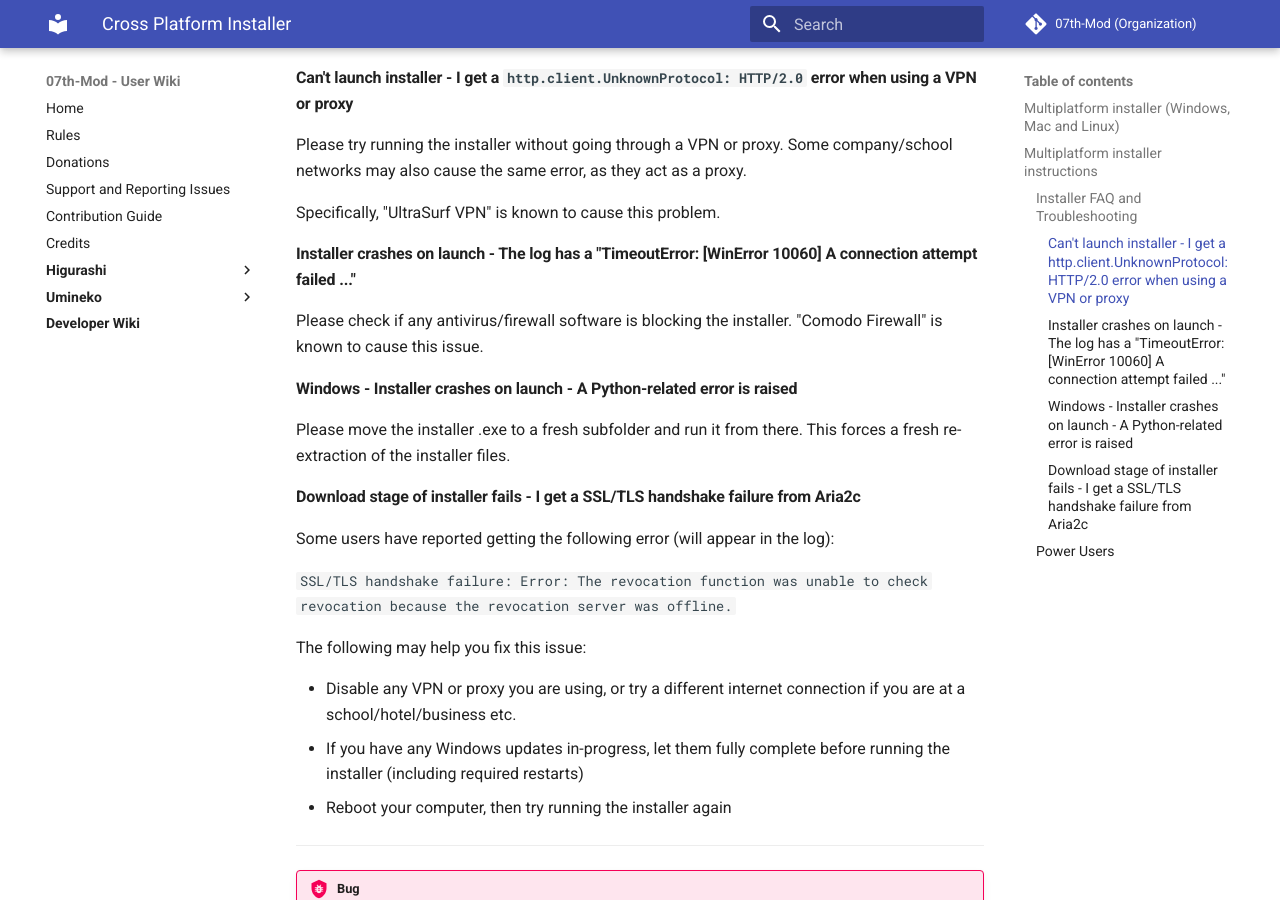
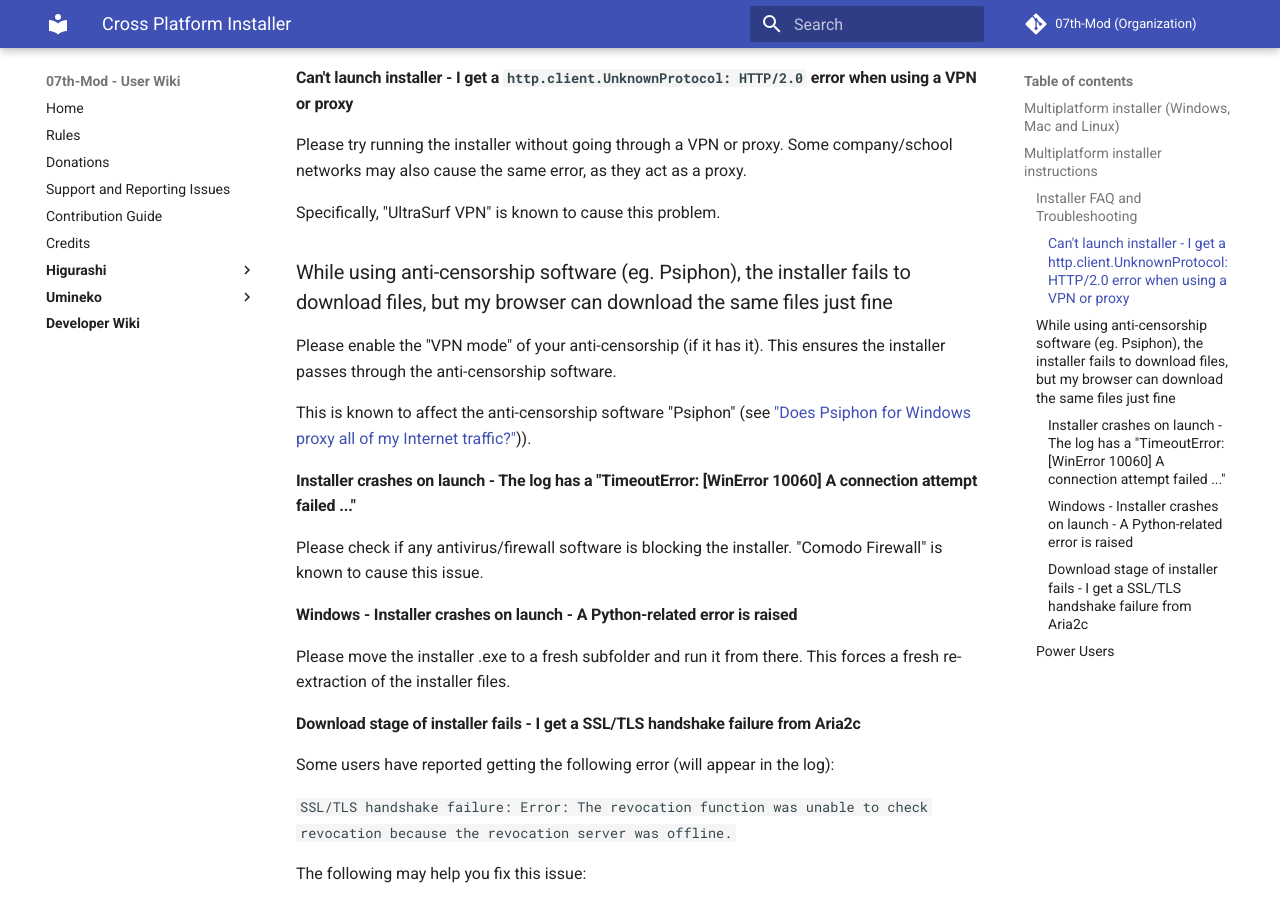
Before and after one commit to 07th-mod/wiki, an MkDocs documentation site: the page built from docs/Snippets/Cross-Platform-Installer.md, in a window 1280 px wide and 900 px high, scrolled down 829 px. Built offline with MkDocs 1.6.1 and Material for MkDocs 9.7.7, drawn with Linux system fonts in a browser that asks for light colours.

Commit message:
Add note about anti-censorship software

```diff
--- a/docs/Snippets/Cross-Platform-Installer.md
+++ b/docs/Snippets/Cross-Platform-Installer.md
@@ -65,6 +65,12 @@
 
 Specifically, "UltraSurf VPN" is known to cause this problem.
 
+### While using anti-censorship software (eg. Psiphon), the installer fails to download files, but my browser can download the same files just fine
+
+Please enable the "VPN mode" of your anti-censorship (if it has it). This ensures the installer passes through the anti-censorship software.
+
+This is known to affect the anti-censorship software "Psiphon" (see ["Does Psiphon for Windows proxy all of my Internet traffic?"](https://psiphon.ca/en/faq.html))).
+
 #### Installer crashes on launch - The log has a "TimeoutError: [WinError 10060] A connection attempt failed ..."
 
 Please check if any antivirus/firewall software is blocking the installer. "Comodo Firewall" is known to cause this issue.
```
